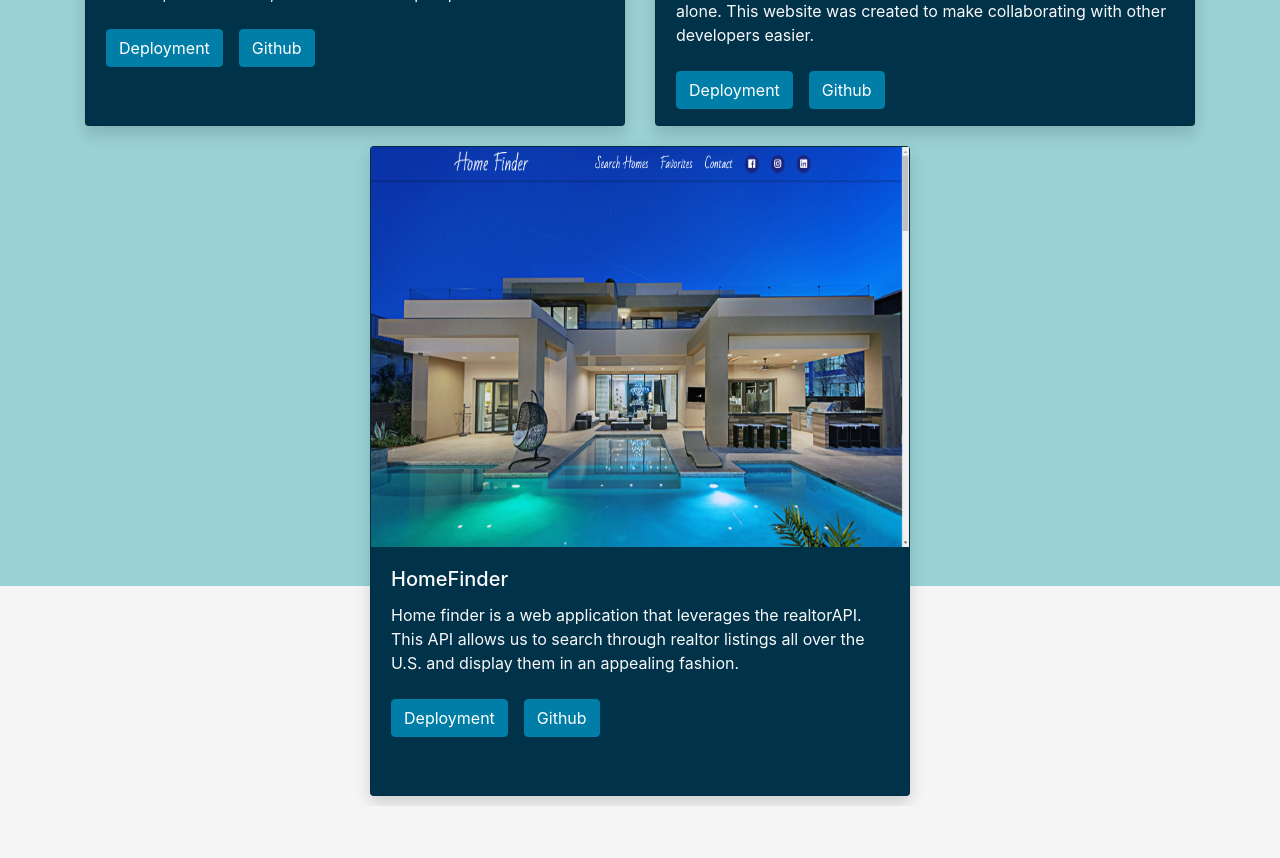
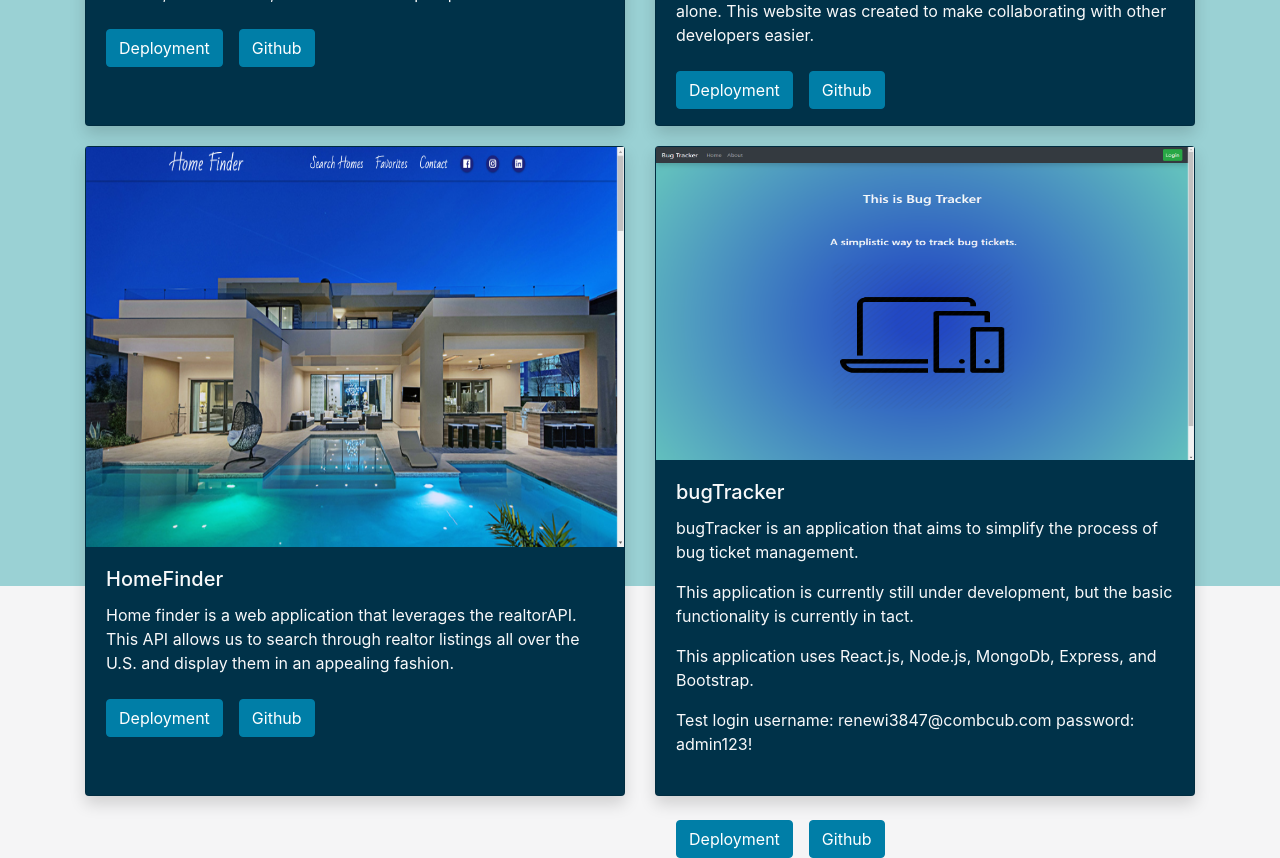
Before and after one commit to 8connor/jamesHoovenPortfolio, a Next.js app: page /Components/Projects in a window 1280 px wide. Shown: the part 840-1698 px from the top of the page. Before the commit the page ends 1646 px from the top, so only its background shows below. Built offline with nearby package versions, Linux system fonts and the light colour scheme.

Commit message:
Adding a project.

```diff
--- a/pages/Components/Projects/index.js
+++ b/pages/Components/Projects/index.js
@@ -132,6 +132,49 @@ function Projects() {
               </Card.Body>
             </Card>
           </Col>
+          <Col
+            sm={{ span: 6, offset: 0 }}
+            md={{ span: 6, offset: 0 }}
+            lg={{ span: 6, offset: 0 }}
+          >
+            <Card
+              className={`${Styles.infoCards} projCards shadow bg-dark text-light`}
+            >
+              <Img
+                src="/images/bugTracker.png"
+                width="400px"
+                height="400px"
+              ></Img>
+              <Card.Body>
+                <Card.Title>bugTracker</Card.Title>
+                <Card.Text>
+                  <p> bugTracker is an application that aims to simplify the process of bug ticket management.</p>
+
+                  <p> This application is currently still under development, but the basic functionality is currently in tact.</p>
+
+                  <p>This application uses React.js, Node.js, MongoDb, Express, and Bootstrap.</p>
+
+                  <p>Test login username: renewi3847@combcub.com password: admin123!</p>
+                  <br />
+                  <br />
+                  <a
+                    className="btn btn-primary mr-3"
+                    href="https://github.com/8connor/bugTracker"
+                    target="_blank"
+                  >
+                    Deployment
+                  </a>
+                  <a
+                    className="btn btn-primary mr-3"
+                    href="https://github.com/8connor/bugTracker"
+                    target="_blank"
+                  >
+                    Github
+                  </a>
+                </Card.Text>
+              </Card.Body>
+            </Card>
+          </Col>
         </Row>
       </Container>
     </div>
```
Also changed, not shown: public/images/bugTracker.png (added).
